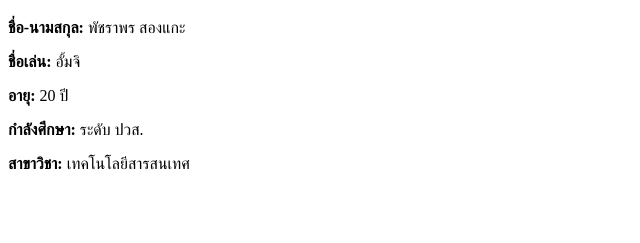
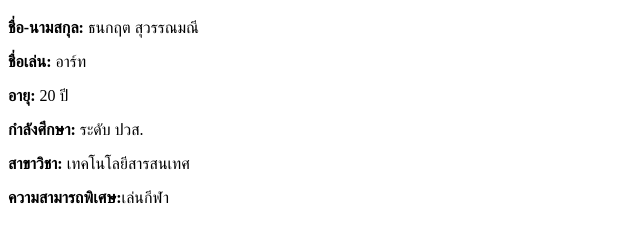
Before and after one commit to Penguinlnwza007/PROJECT, a plain HTML site: page index.html in a window 1280 px wide. Shown: the part 61-304 px from the top of the page, without its empty margins (0-640 px from the left). Drawn offline with Linux system fonts and the light colour scheme.

Commit message:
อัพเดทแล้ว

```diff
--- a/index.html
+++ b/index.html
@@ -8,11 +8,13 @@
     <body>
 
     <h1>ประวัติส่วนตัว</h1>
-    <p><b>ชื่อ-นามสกุล:</b> พัชราพร สองแกะ</p>
-    <p><b>ชื่อเล่น:</b> อั้มจิ</p>
+    <p><b>ชื่อ-นามสกุล:</b> ธนกฤต สุวรรณมณี</p>
+    <p><b>ชื่อเล่น:</b> อาร์ท</p>
     <p><b>อายุ:</b> 20 ปี</p>
     <p><b>กำลังศึกษา:</b> ระดับ ปวส.</p>
     <p><b>สาขาวิชา:</b> เทคโนโลยีสารสนเทศ</p>
+    <p><b>ความสามารถพิเศษ:</b>เล่นกีฬา</p>
+
 
     </body>
 </html>
```
